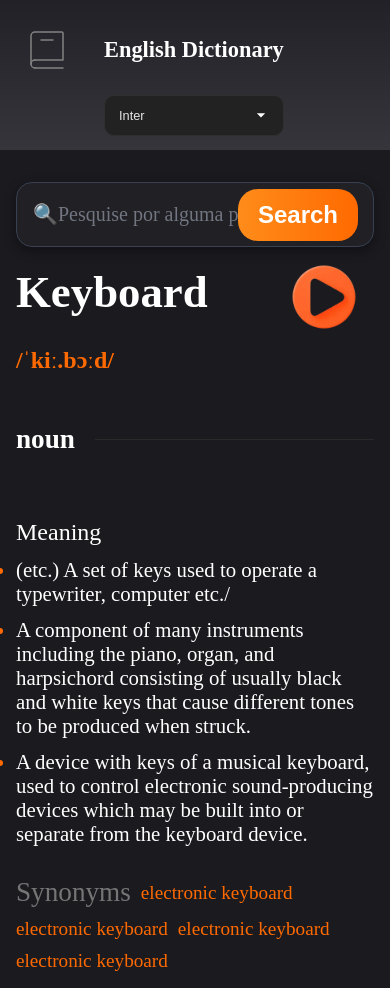
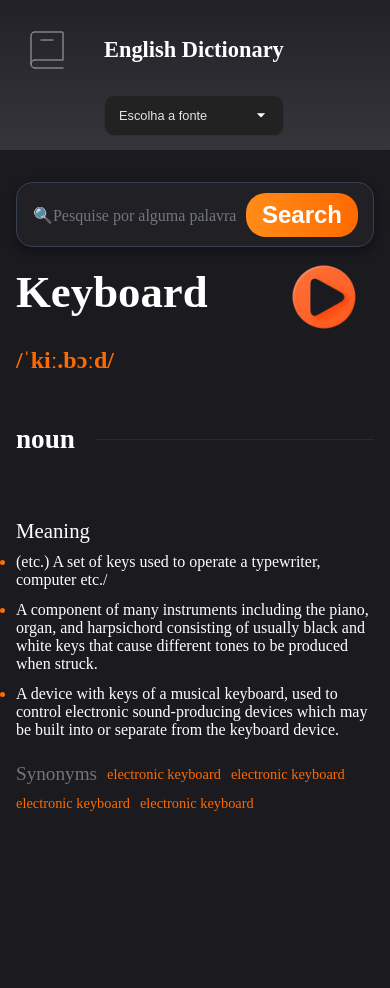
Before and after one commit to vinivmarinho/projeto-dicionario, a React (Vite) app: page / in a window 390 px wide. After the commit the page ends 844 px from the top, so only its background shows below. Built offline with nearby package versions, Linux system fonts and the light colour scheme.

Commit message:
refactor: Organiza as medias queries no final do código

```diff
--- a/src/App.jsx
+++ b/src/App.jsx
@@ -10,7 +10,7 @@ function App() {
   return (
     <div className={`app ${font}`}>
       {/*Div ganha duas classes: a primeira(app) será usada como um container, a segunda(fonte) será usada para controlar o estilo de fonte via CSS"*/}
-      <Header />
+      <Header font={font} setFont={setFont} />
       <main>
         <SearchBar />
         <Meaning />
--- a/src/components/header/header.css
+++ b/src/components/header/header.css
@@ -1,3 +1,4 @@
+/* ===== BASE (Desktop) ===== */
 #header {
   /* Afasta o cabeçalho da borda superior */
   padding: 30px;
@@ -16,10 +17,6 @@
 
 #header h1{
   font-size: 1.8em;
-
-  @media(max-width: 480px) {
-    font-size: 1.6em;
-  }
 }
 /* Estilo do menu que escolhe as fontes */
 select {
@@ -38,11 +35,6 @@ select {
   max-width: 220px;
   cursor: pointer;
 
-
-  @media(max-width: 480px) {
-    font-size: 0.8em;
-  }
-
 }
 /* Estiliza uma seta */
 select {
@@ -58,8 +50,18 @@ select:focus {
 }
 
 
-/* Layout para celular */
-@media screen and (max-width: 400px) {
+/* ===== BASE (mobile) ===== */
+@media (max-width: 480px) {
+  #header h1{
+    font-size: 1.5em;
+  }
+  select{
+    font-size: 0.8em;
+  }
+}
+
+
+@media (max-width: 400px) {
   #header{
     height: 150px;
     display: grid;
--- a/src/components/meaning/meaning.css
+++ b/src/components/meaning/meaning.css
@@ -1,3 +1,4 @@
+/* ===== BASE (Desktop) ===== */
 #meaning-container{
     display: flex;
     flex-direction: column;
@@ -24,6 +25,7 @@ ul li::marker{
 .synonyms p{
     color:  #757575;
     font-size: 1.7em;
+
 }
 .synonyms li{
     list-style-type: none;
@@ -32,3 +34,23 @@ ul li::marker{
     align-self: center;
     cursor: pointer;
 }
+
+/* ===== BASE (mobile) ===== */
+
+@media (max-width: 480px) {
+    .meaning{
+        font-size: 1.3em;
+    }
+
+    #meaning-container ul {
+        font-size: 1em;
+    }
+
+    .synonyms p{
+        font-size: 1.2em;
+    }
+
+    .synonyms li{
+        font-size: 0.9em;
+    }
+}
--- a/src/components/search-bar/search-bar.css
+++ b/src/components/search-bar/search-bar.css
@@ -1,3 +1,4 @@
+/* ===== BASE (Desktop) ===== */
 .search-bar-container{
   display: grid;
   width: 100%;
@@ -55,7 +56,6 @@ input#searchBar:hover {
   justify-self: end;
   align-self: center;
   margin-right: 16px;
-
 }
 
 .search-bar-container button:hover{
@@ -63,3 +63,18 @@ input#searchBar:hover {
   transform: translateY(-2px);
   cursor: pointer;
 }
+
+/* ===== BASE (mobile) ===== */
+@media(max-width: 400px) {
+  input#searchBar::placeholder {
+    font-size: 0.6em;
+  }
+}
+@media(max-width: 480px) {
+  input#searchBar::placeholder {
+    font-size: 0.8em;
+  }
+  .search-bar-container button {
+    padding: 8px 16px;
+  }
+}
--- a/src/components/word/word.css
+++ b/src/components/word/word.css
@@ -1,3 +1,4 @@
+/* ===== BASE (Desktop) ===== */
 #word-container{
     display: flex;
     flex-direction: column;
@@ -15,9 +16,7 @@
     margin-bottom: 10px;
     align-self: center;
 
-    @media(max-width: 400px) {
-    font-size: 2.8em;
-    }
+
 }
 #phonetic-transcription{
     grid-area: 2 / 1;
@@ -33,11 +32,6 @@ img#play-button{
     cursor: pointer;
     width: 150px;
     height: 150px;
-
-    @media(max-width: 400px) {
-        width: 100px;
-        height: 100px;
-    }
 }
 img#play-button:hover{
     transform: translatey(-10px);
@@ -60,3 +54,16 @@ div#line{
     height: 1px;
     background-color: #2A2A2A;
 }
+
+/* ===== BASE (Mobile) ===== */
+
+@media (max-width: 400px) {
+    #searched-word{
+        font-size: 2.8em;
+    }
+    img#play-button{
+        width: 100px;
+        height: 100px;
+    }
+
+}
```
Also changed, not shown: fluxo_codigo.txt.
